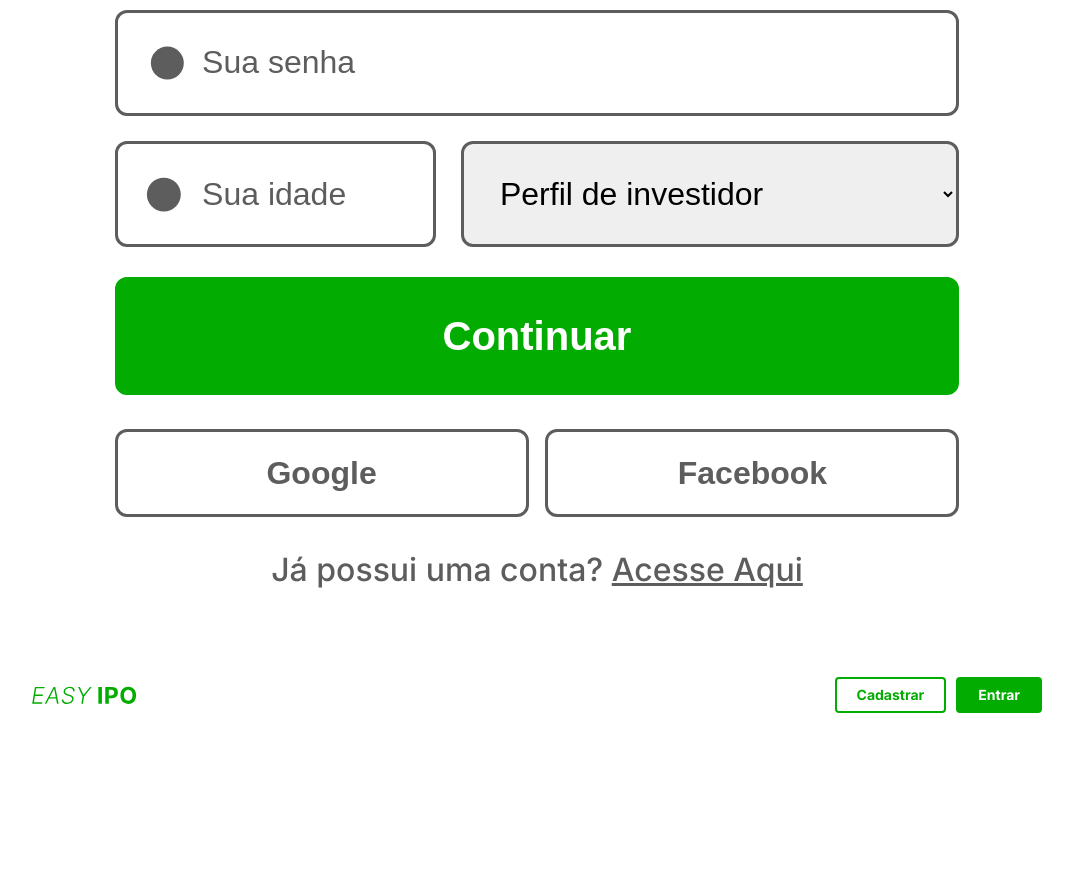
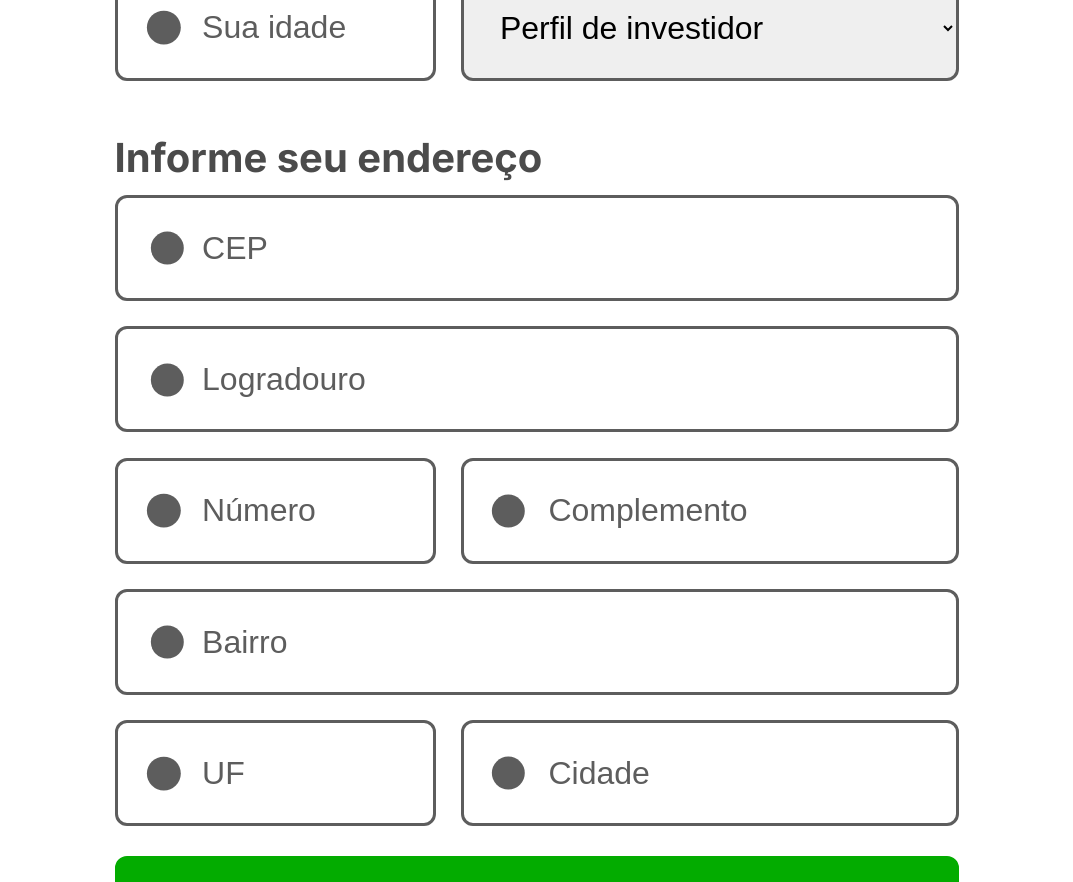
Before and after one commit to easy-ipo/front-easy-ipo, a React (Create React App) app: page /cadastre-se in a window 1280 px wide. Shown: the part 580-1462 px from the top of the page, without its empty margins (103-1176 px from the left). Before the commit the page ends 1317 px from the top, so only its background shows below. Built offline with nearby package versions, Linux system fonts and the light colour scheme.

Commit message:
Hooks / YUP / validation

```diff
--- a/package.json
+++ b/package.json
@@ -3,14 +3,17 @@
   "version": "0.1.0",
   "private": true,
   "dependencies": {
+    "@hookform/resolvers": "^3.1.0",
     "@testing-library/jest-dom": "^5.14.1",
     "@testing-library/react": "^13.0.0",
     "@testing-library/user-event": "^13.2.1",
     "react": "^18.2.0",
     "react-dom": "^18.2.0",
+    "react-hook-form": "^7.43.9",
     "react-router-dom": "^6.9.0",
     "react-scripts": "5.0.1",
-    "web-vitals": "^2.1.0"
+    "web-vitals": "^2.1.0",
+    "yup": "^1.1.1"
   },
   "scripts": {
     "start": "react-scripts start",
--- a/src/Components/CadastroUsuario.js
+++ b/src/Components/CadastroUsuario.js
@@ -1,4 +1,8 @@
 import React, {useEffect} from 'react';
+import { useState } from 'react';
+import { useForm } from 'react-hook-form';
+import { yupResolver } from '@hookform/resolvers/yup';
+import * as yup from 'yup';
 import {Link} from "react-router-dom";
 
 export default function Cadastro() {
@@ -7,28 +11,82 @@ export default function Cadastro() {
         import('./../assets/css/forms.css');
     }, []);
 
+    const schema = yup.object({
+
+        nome: yup.string().required('O nome é obrigatório'),
+        email: yup.string().email().required('O email é obrigatório'),
+        password: yup.string().min(8, 'A senha deve ter no mínimo 8 caracteres')
+            .required('O password é obrigatório'),
+        idade: yup.number().integer().required('A idade é obrigatória'),
+        tipo_investidor: yup.string().required('O tipo investidor é obrigatório'),
+        cep: yup.string().required('O cep é obrigatório'),
+        logradouro: yup.string().required('O logradouro é obrigatório'),
+        numero: yup.number().integer().required('O numero é obrigatório'),
+        complemento: yup.string(),
+        bairro: yup.string().required('O bairro é obrigatório'),
+        uf: yup.string().required('A uf é obrigatória'),
+        cidade: yup.string().required('A cidade é obrigatória'),
+    });
+
+    const { register, handleSubmit, formState: { errors }, setValue, setFocus } = useForm({ resolver: yupResolver(schema) })
+
+    const [listaClientes, setListaClientes] = useState()
+
+    function inserirCliente(cliente) {
+        // setListaClientes([...listaClientes, cliente])
+        console.log(cliente);
+        console.log('handleSubmit fired');
+        return true;
+    }
+
     return (
         <section className="form-container form-register">
-            <h1>Cadastre-se</h1>
-            <p className="form-text">Etapa 1 de 2</p>
-            <form action="" method="post">
-                <input type="text" className="form-input" id="nome" name="nome" placeholder="Seu nome" required/>
-                <input type="email" className="form-input" id="email" name="email" placeholder="Seu email" required/>
-                <input type="password" className="form-input" id="senha" name="senha" placeholder="Sua senha" required/>
+            <form onSubmit={handleSubmit((data) => inserirCliente(data))}>
+                <input type="text" className="form-input" id="nome" name="nome" placeholder="Seu nome" {...register('nome')} />
+                {errors.nome ? <span className="error">{errors.nome.message}</span> : null}
+
+                <input type="email" className="form-input" id="email" name="email" placeholder="Seu email" {...register('email')} />
+                {errors.email ? <span className="error">{errors.email.message}</span> : null}
+
+                <input type="password" className="form-input" id="senha" name="senha" placeholder="Sua senha" {...register('password')}/>
+                {errors.password ? <span className="error">{errors.password.message}</span> : null}
+
                 <div className="form-inline">
                     <input type="number" step="1" className="form-input" id="idade" name="idade" placeholder="Sua idade"
-                           required/>
-                    <select name="tipo_investidor" id="tipo_investidor" className="form-select minimal">
+                           {...register('number')} />
+                    <select name="tipo_investidor" id="tipo_investidor" className="form-select minimal" {...register('tipo_investidor')}>
                         <option value="">Perfil de investidor</option>
                         <option value="1">Conservador</option>
                         <option value="2">Moderado</option>
                         <option value="3">Arrojado</option>
                     </select>
                 </div>
+                {errors.idade ? <span className="error">{errors.idade.message}</span> : null}
+                {errors.tipo_investidor ? <span className="error">{errors.tipo_investidor.message}</span> : null}
 
-                <Link to="/cadastro-endereco">
-                    <button type="button" className="btn btn-primary" title="Continuar">Continuar</button>
-                </Link>
+                <h2>Informe seu endereço</h2>
+                <input type="text" className="form-input" id="cep" name="cep" placeholder="CEP" maxLength="8" {...register('cep')} />
+                {errors.cep ? <span className="error">{errors.cep.message}</span> : null}
+
+                <input type="text" className="form-input" id="logradouro" name="logradouro" placeholder="Logradouro" {...register('logradouro')} />
+                {errors.logradouro ? <span className="error">{errors.logradouro.message}</span> : null}
+
+                <div className="form-inline">
+                    <input type="number" step="1" className="form-input" id="numero" name="numero" placeholder="Número" {...register('numero')} />
+                    <input type="text" step="1" className="form-input" id="complemento" name="complemento" placeholder="Complemento" {...register('complemento')} />
+                </div>
+                {errors.numero ? <span className="error">{errors.numero.message}</span> : null}
+                <input type="text" className="form-input" id="bairro" name="bairro" placeholder="Bairro" {...register('bairro')} />
+                {errors.bairro ? <span className="error">{errors.bairro.message}</span> : null}
+
+                <div className="form-inline">
+                    <input type="text" className="form-input" id="uf" name="uf" placeholder="UF" maxLength="2" {...register('uf')} />
+                    <input type="text" className="form-input" id="cidade" name="cidade" placeholder="Cidade" {...register('cidade')} />
+                </div>
+                {errors.uf ? <span className="error">{errors.uf.message}</span> : null}
+                {errors.cidade ? <span className="error">{errors.cidade.message}</span> : null}
+
+                <input type="submit" className="btn btn-primary" value="Finalizar Cadastro" />
 
                 <div className="form-inline">
                     <button type="submit" className="btn btn-light">Google</button>
--- a/src/assets/css/forms.css
+++ b/src/assets/css/forms.css
@@ -4,6 +4,17 @@
 
 .container {
     background-image: none;
+}
+
+.error {
+    color: red;
+    display: block;
+}
+
+h2 {
+    color: #4B4B4B;
+    text-shadow: none;
+    margin: 40px 0 0;
 }
 
 .form-container {
```
Also changed, not shown: 2 other files (tests, documents, lock files or other folders).
